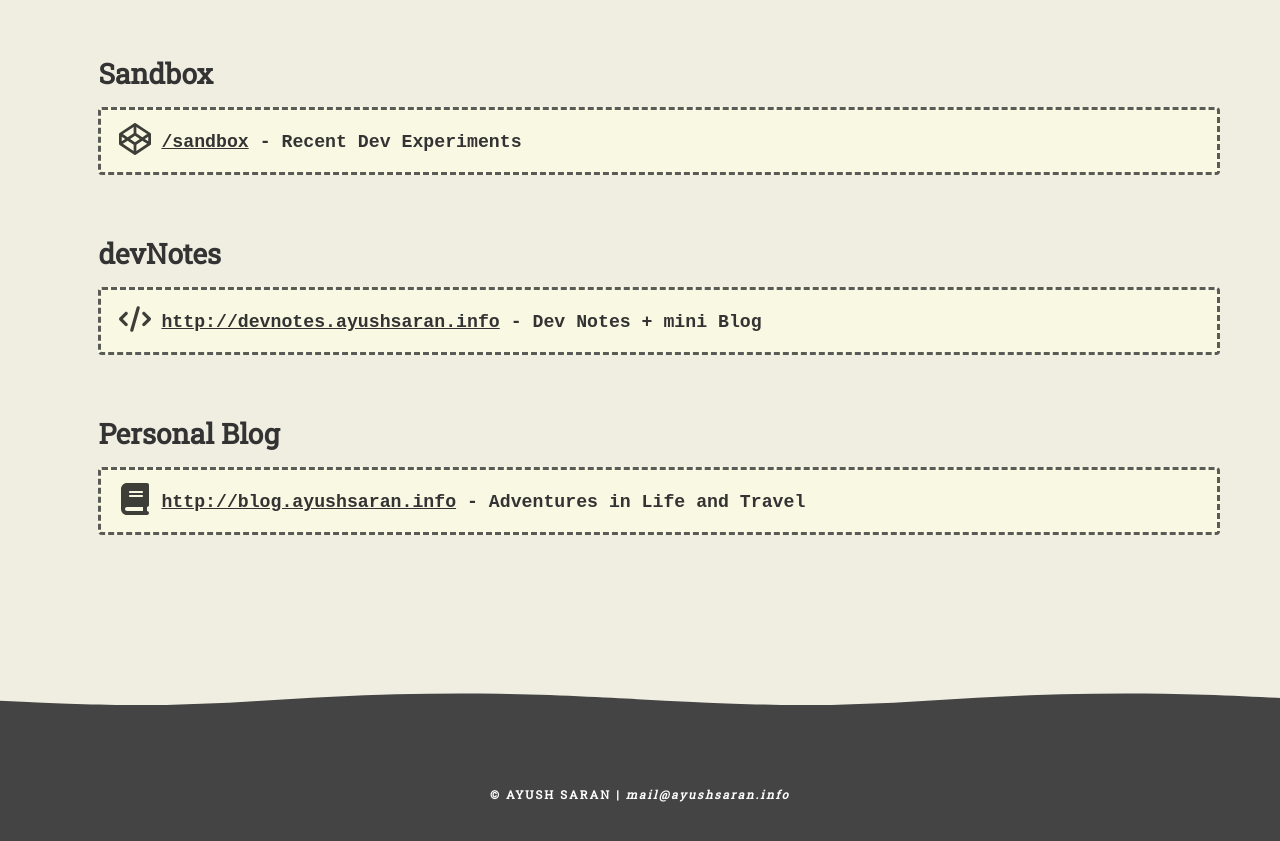
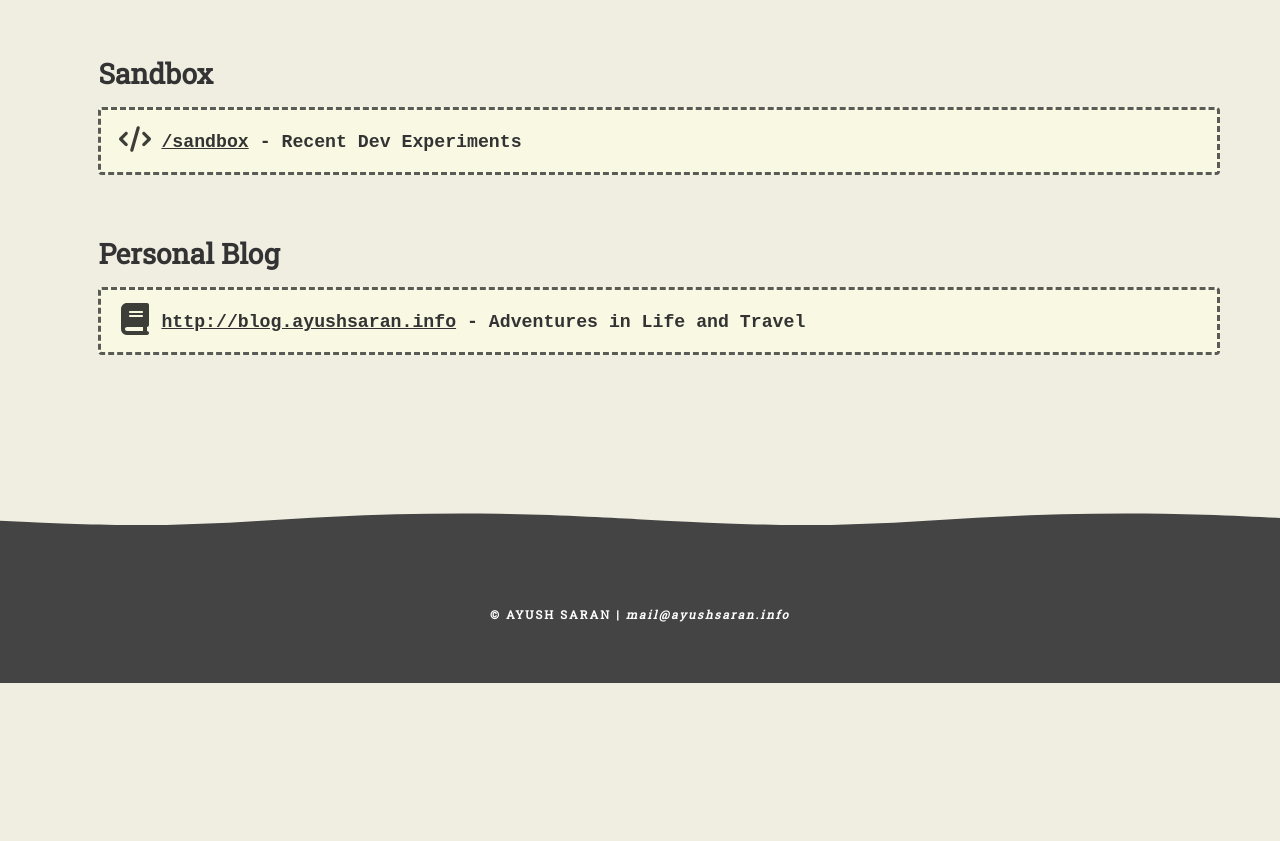
Before and after one commit to ayushsaranGithuB/ayush-personal-react, a Next.js app: page / in a window 1280 px wide. Shown: the part 1700-2541 px from the top of the page. After the commit the page ends 2383 px from the top, so only its background shows below. Built offline with nearby package versions, Linux system fonts and the light colour scheme.

Commit message:
remove devnotes links

```diff
--- a/pages/index.js
+++ b/pages/index.js
@@ -41,14 +41,8 @@ export default function App() {
               Sandbox
             </h3>
             <h4>
-              <svg xmlns="http://www.w3.org/2000/svg" viewBox="0 0 512 512"><path d="M502.285 159.704l-234-156c-7.987-4.915-16.511-4.96-24.571 0l-234 156C3.714 163.703 0 170.847 0 177.989v155.999c0 7.143 3.714 14.286 9.715 18.286l234 156.022c7.987 4.915 16.511 4.96 24.571 0l234-156.022c6-3.999 9.715-11.143 9.715-18.286V177.989c-.001-7.142-3.715-14.286-9.716-18.285zM278 63.131l172.286 114.858-76.857 51.429L278 165.703V63.131zm-44 0v102.572l-95.429 63.715-76.857-51.429L234 63.131zM44 219.132l55.143 36.857L44 292.846v-73.714zm190 229.715L61.714 333.989l76.857-51.429L234 346.275v102.572zm22-140.858l-77.715-52 77.715-52 77.715 52-77.715 52zm22 140.858V346.275l95.429-63.715 76.857 51.429L278 448.847zm190-156.001l-55.143-36.857L468 219.132v73.714z"/></svg>
+              <svg xmlns="http://www.w3.org/2000/svg" viewBox="0 0 640 512"><path d="M392.8 1.2c-17-4.9-34.7 5-39.6 22l-128 448c-4.9 17 5 34.7 22 39.6s34.7-5 39.6-22l128-448c4.9-17-5-34.7-22-39.6zm80.6 120.1c-12.5 12.5-12.5 32.8 0 45.3L562.7 256l-89.4 89.4c-12.5 12.5-12.5 32.8 0 45.3s32.8 12.5 45.3 0l112-112c12.5-12.5 12.5-32.8 0-45.3l-112-112c-12.5-12.5-32.8-12.5-45.3 0zm-306.7 0c-12.5-12.5-32.8-12.5-45.3 0l-112 112c-12.5 12.5-12.5 32.8 0 45.3l112 112c12.5 12.5 32.8 12.5 45.3 0s12.5-32.8 0-45.3L77.3 256l89.4-89.4c12.5-12.5 12.5-32.8 0-45.3z"/></svg>
               <a href="https://sandbox.ayushsaran.info">/sandbox</a> - Recent Dev Experiments</h4>
-            <h3 class="sandbox">
-              devNotes
-            </h3>
-            <h4>
-              <svg xmlns="http://www.w3.org/2000/svg" viewBox="0 0 640 512"><path d="M392.8 1.2c-17-4.9-34.7 5-39.6 22l-128 448c-4.9 17 5 34.7 22 39.6s34.7-5 39.6-22l128-448c4.9-17-5-34.7-22-39.6zm80.6 120.1c-12.5 12.5-12.5 32.8 0 45.3L562.7 256l-89.4 89.4c-12.5 12.5-12.5 32.8 0 45.3s32.8 12.5 45.3 0l112-112c12.5-12.5 12.5-32.8 0-45.3l-112-112c-12.5-12.5-32.8-12.5-45.3 0zm-306.7 0c-12.5-12.5-32.8-12.5-45.3 0l-112 112c-12.5 12.5-12.5 32.8 0 45.3l112 112c12.5 12.5 32.8 12.5 45.3 0s12.5-32.8 0-45.3L77.3 256l89.4-89.4c12.5-12.5 12.5-32.8 0-45.3z"/></svg>
-              <a href="http://devnotes.ayushsaran.info">http://devnotes.ayushsaran.info</a> - Dev Notes + mini Blog</h4>
             <h3 class="sandbox">
               Personal Blog
             </h3>
--- a/pages/sandbox.jsx
+++ b/pages/sandbox.jsx
@@ -14,7 +14,8 @@ const SandBox = () => {
 		<h1>Development<br /><b>Sandbox</b></h1>
 	</section>
 	<section class="pageSection">
-		<h1>Some recent Web Development Projects</h1>
+		<h1>This page has moved...</h1>
+		<h2>See: https://sandbox.ayushsaran.info/</h2>
 
 		<div class="project">
 			<div class="info">
```
